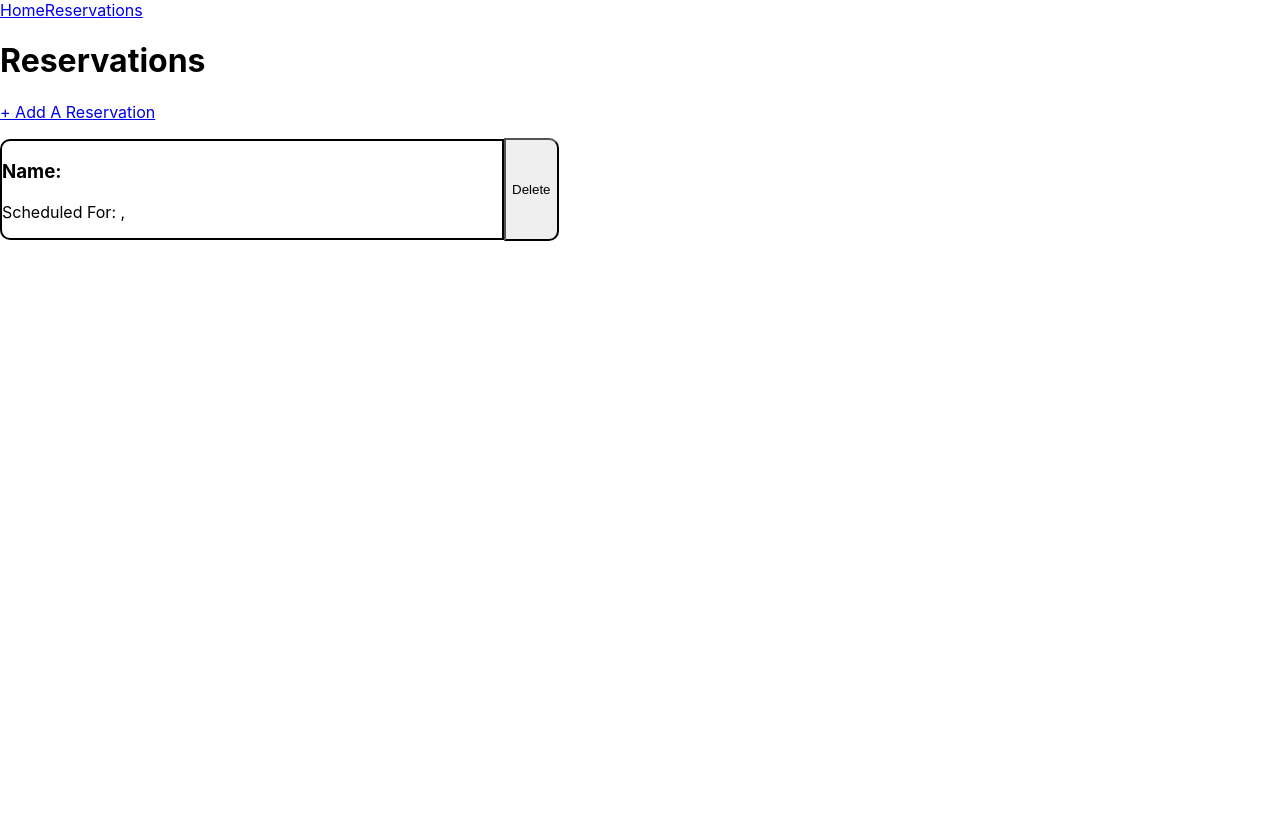
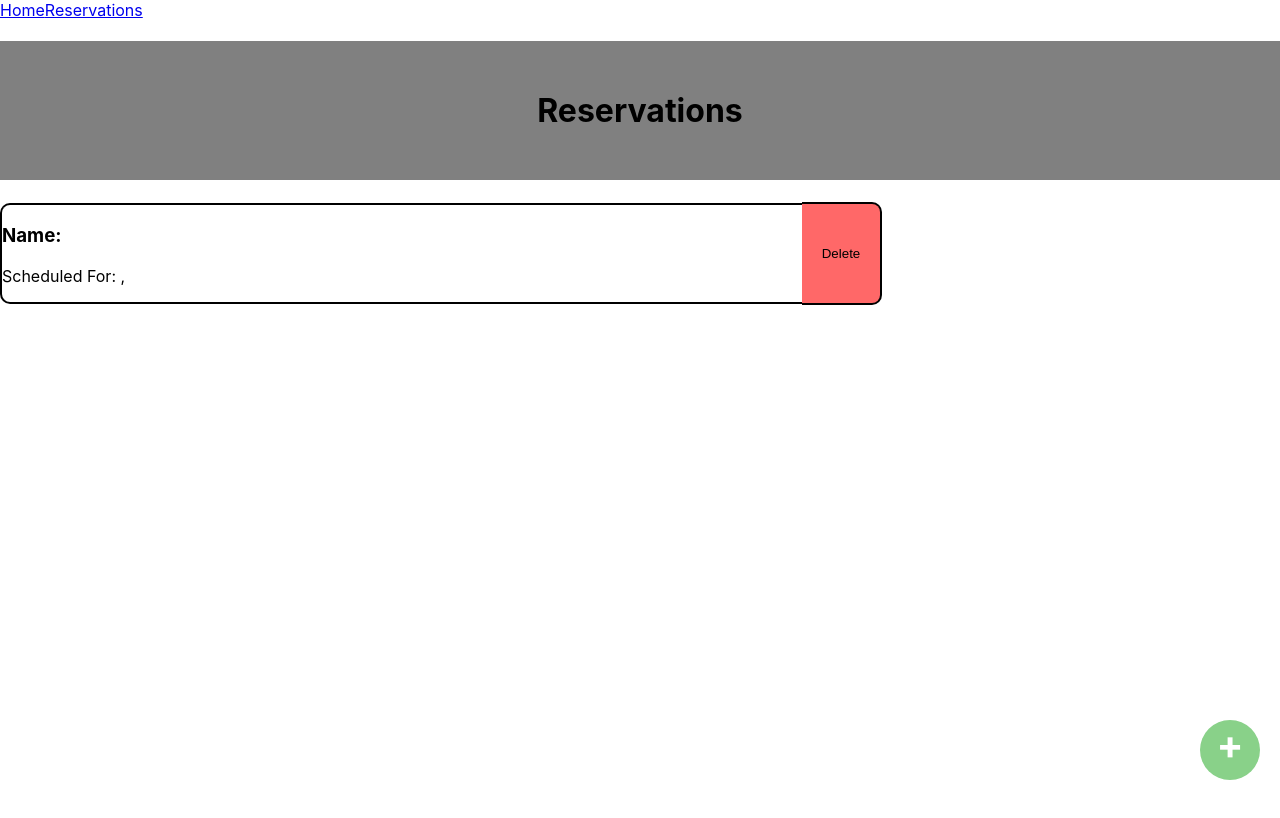
Before and after one commit to cocoabunnie/restaurant-database, a React (Create React App) app: page /all-reservations in a window 1280 px wide. Shown: the top 818 px of the page. Built offline with nearby package versions, Linux system fonts and the light colour scheme.

Commit message:
Made the add reservation button in the bottom right of the screen

```diff
--- a/src/App.css
+++ b/src/App.css
@@ -1,20 +1,61 @@
+/*RESERVATION PAGE*/
+.allReservationPage h1{
+  text-align: center;
+  background-color: grey;
+  padding: 50px;
+}
+
+.newReservationButton{
+  position: fixed;
+  right: 20px;
+  bottom: 20px;
+  text-decoration: none;
+  text-align: center;
+  font-size: 40px;
+  font-weight: bold;
+  color: white;
+  height: 60px;
+  width: 60px;
+  border-radius: 35px;
+  background-color: rgb(137, 209, 137);
+}
+
+.newReservationButton:hover{
+  background-color: rgb(109, 167, 109);
+  height: 70px;
+  width: 70px;
+  border-radius: 45px;
+  text-align: center;
+  font-size: 50px;
+}
+
 /*CARDS ON RESERVATION PAGE*/
 .resCardFeature{
   display:inline-block;
   vertical-align: middle;
+  margin-bottom: 600px;
 }
 
 .nameAndSchedule{
   border: 2px black solid;
   border-top-left-radius: 10px;
   border-bottom-left-radius: 10px;
-  width: 500px;
+  border-right: 0px;
+  width: 800px;
 }
 
 .deleteButton{
-  height: 103px;
+  height: 103.433px;
+  width: 80px;
+  border: 2px black solid;
+  border-left: 0px;
   border-top-right-radius: 10px;
   border-bottom-right-radius: 10px;
+  background-color: rgb(255, 104, 104);
+}
+
+.deleteButton:hover{
+  background-color: rgb(192, 83, 83);
 }
 
 /*FORM*/
--- a/src/Components/SeeAllReservations.js
+++ b/src/Components/SeeAllReservations.js
@@ -51,9 +51,9 @@ class AllReservations extends Component{
   render(){
       //Display all students from database
         return(
-            <div>
+            <div className="allReservationPage">
                 <h1>Reservations</h1>
-                <Link to="/new-reservation">+ Add A Reservation</Link>
+                <Link to="/new-reservation" class="newReservationButton">+</Link>
                 <p>{this.state.prompt}</p>
                 <ReservationCard reservation = {this.state.reservationData}/>
             </div>
```
